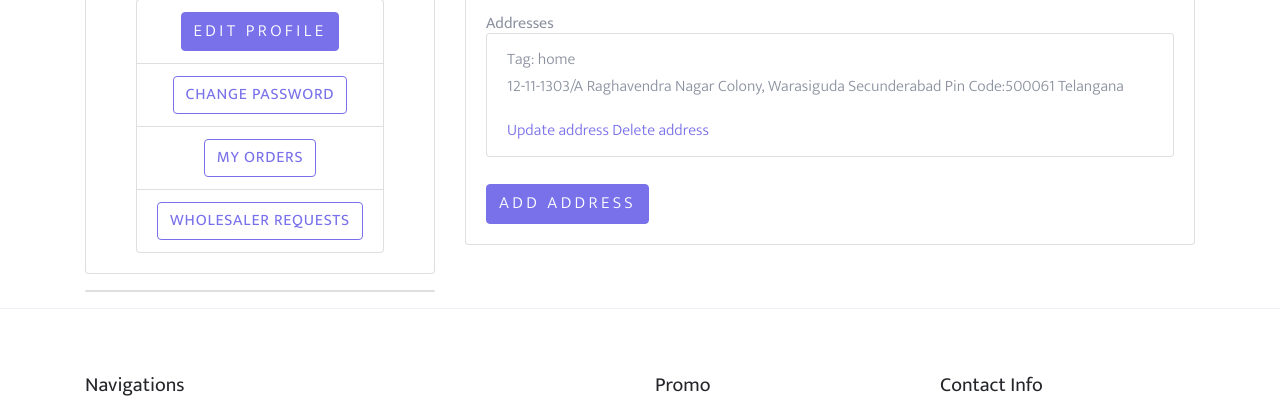
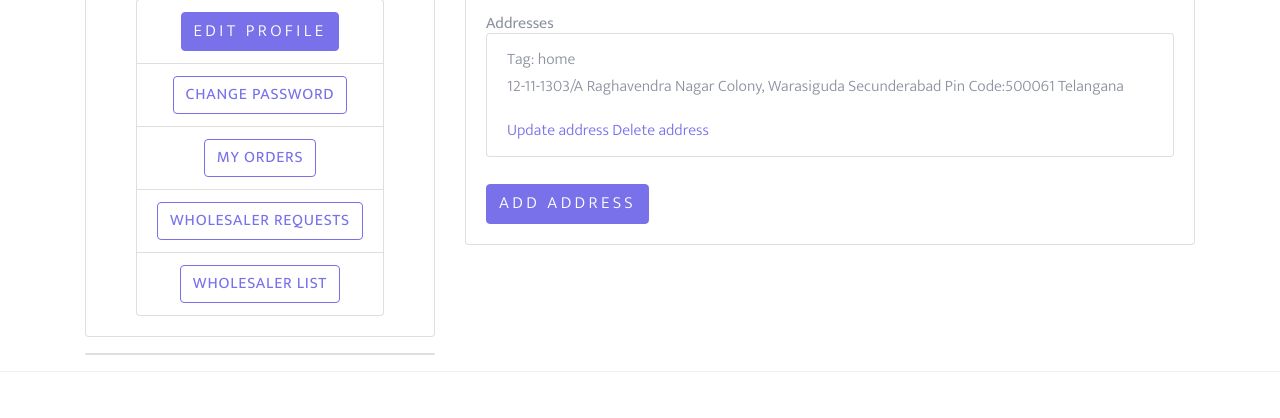
Before and after one commit to mrunalinir/goop, a Django app: page /users/profile/ in a window 1280 px wide. Shown: the part 368-786 px from the top of the page. Run offline with Django 3.2, Linux system fonts and the light colour scheme; a user stored in the database is signed in; data comes from the database, SQL or seed files in the repository; some libraries are stand-ins or nearby versions; some web fonts are replaced.

Commit message:
updated profile page

```diff
--- a/delivery_system/order/urls.py
+++ b/delivery_system/order/urls.py
@@ -10,6 +10,7 @@ urlpatterns = [
     path('cart-detail/<int:orderitem_id>', views.edit_cart_detail, name='edit-cart-detail'),
     path('checkout-cart/', views.checkout_cart, name='checkout-cart'),
     path('my-orders/', views.my_orders, name='my-orders'),
+    path('seller-orders/', views.seller_orders, name='seller-orders'),
     path('order-details/<int:order_id>/', views.order_details, name='order-details'),
     path('cancel-order-item/<int:orderitem_id>/', views.cancel_order_item, name='cancel-order-item'),
     path('update-status/<int:orderitem_id>', views.update_status, name='update-status'),
--- a/delivery_system/templates/profile.html
+++ b/delivery_system/templates/profile.html
@@ -40,6 +40,19 @@ My Profile
                           {% if request.user|group:"merchant" %}
                           <li class = "list-group-item">  <a href = "{% url 'order:seller-orders' %}"><button class="btn btn-outline-primary">Seller Orders</button></a> </li>
                           {% endif%}
+
+                          {% if request.user|group:"merchant" %}
+                          <li class = "list-group-item">  <a href = "{% url 'users:customer-list' %}"><button class="btn btn-outline-primary">Customer List</button></a> </li>
+                          {% endif%}
+
+                          {% if request.user|group:"wholesaler" %}
+                          <li class = "list-group-item">  <a href = "{% url 'users:retailer-list' %}"><button class="btn btn-outline-primary">Retailer List</button></a> </li>
+                          {% endif%}
+
+                          {% if request.user.is_superuser %}
+                          <li class = "list-group-item">  <a href = "{% url 'users:wholesaler-list' %}"><button class="btn btn-outline-primary">Wholesaler List</button></a> </li>
+                          {% endif%}
+
                       </ul>
                     </div>
                   </div>
--- a/delivery_system/users/urls.py
+++ b/delivery_system/users/urls.py
@@ -22,7 +22,7 @@ urlpatterns = [
     path('retailer-requests/', userviews.retailer_requests, name='retailer-requests'),
     path('retailer-request/<int:user_id>', userviews.retailer_request_check, name='retailer-request-check'),
     path('set-address/', userviews.select_address, name='set-address'),
-    # Make templates
+
     path('delete-retailer/<int:user_id>', userviews.delete_retailer, name='delete-retailer'),
     path('delete-wholesaler/<int:user_id>', userviews.delete_wholesaler, name='delete-wholesaler'),
     path('retailer-list/', userviews.retailer_list, name='retailer-list'),
```
Also changed, not shown: delivery_system/order/views.py (+7 -0 lines).
